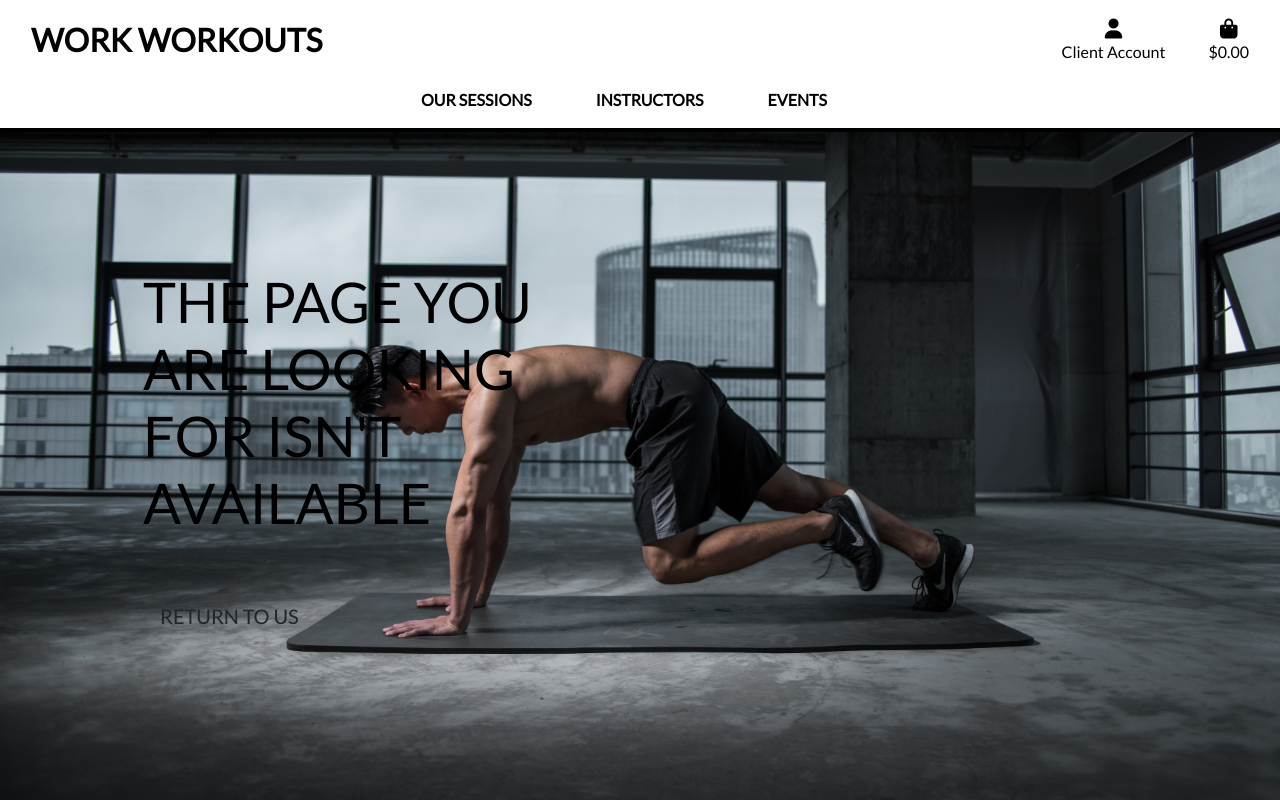
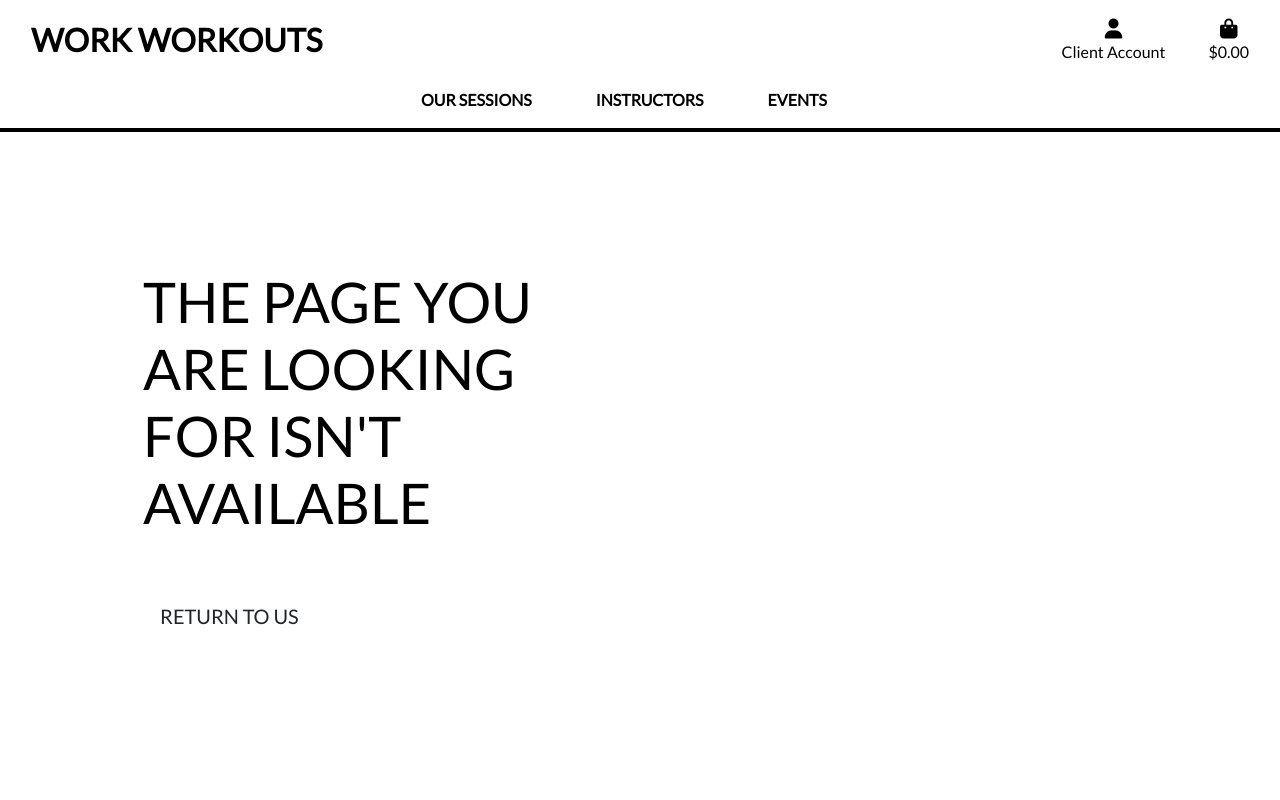
Before and after one commit to Rakdoslover/Project-5-first, a Django app: template templates/errors/404.html in a window 1280 px wide. Run offline with Django 3.2, Linux system fonts and the light colour scheme; the template is opened without the code that fills it, so the values that code supplies are empty; some libraries are stand-ins or nearby versions.

Commit message:
added an overlay on the 404.html

```diff
--- a/templates/errors/404.html
+++ b/templates/errors/404.html
@@ -1,6 +1,7 @@
 {% extends 'base.html' %}
 {% load static %}
 {% block content %}
+    <div class="overlay"></div>
     <div class="container header-container">
         <div class="row">
             <div class="col"></div>
```
